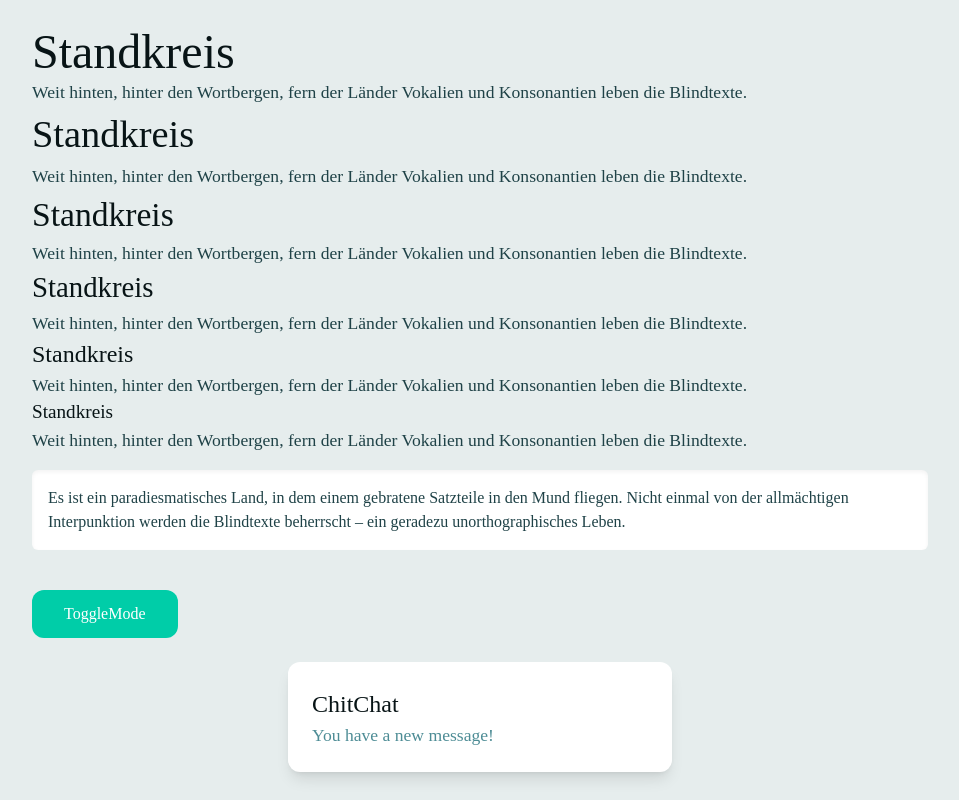
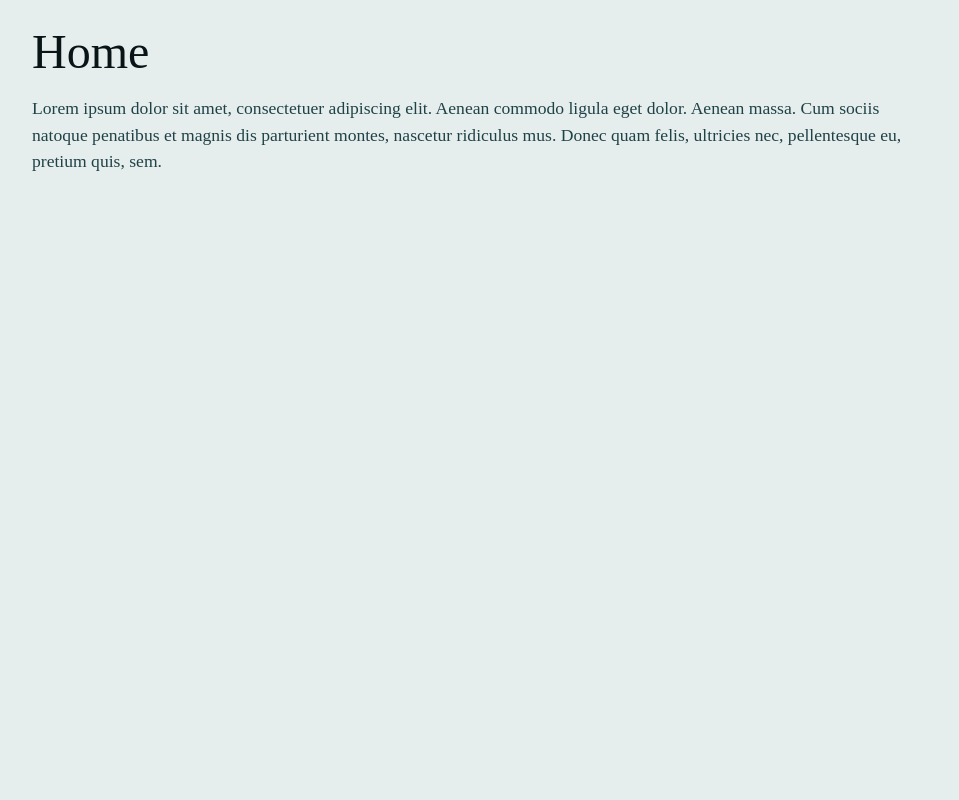
Before and after one commit to Standkreis/App, a Next.js app in the folder apps/app/: page / in a window 1280 px wide. Shown: the whole page, without its empty margins (160-1119 px from the left). Built offline with nearby package versions, Linux system fonts and the light colour scheme.

Commit message:
adds Styleguide and replaces home content

```diff
--- a/apps/app/src/app/(userland)/(home)/page.tsx
+++ b/apps/app/src/app/(userland)/(home)/page.tsx
@@ -6,59 +6,13 @@ export default function Home() {
   return (
     <Page>
       <Container className="max-w-4xl">
-        <h1>Standkreis</h1>
+        <h1 className="mb-4">Home</h1>
         <p>
-          Weit hinten, hinter den Wortbergen, fern der Länder Vokalien und
-          Konsonantien leben die Blindtexte.
+          Lorem ipsum dolor sit amet, consectetuer adipiscing elit. Aenean
+          commodo ligula eget dolor. Aenean massa. Cum sociis natoque penatibus
+          et magnis dis parturient montes, nascetur ridiculus mus. Donec quam
+          felis, ultricies nec, pellentesque eu, pretium quis, sem.
         </p>
-
-        <h2>Standkreis</h2>
-        <p>
-          Weit hinten, hinter den Wortbergen, fern der Länder Vokalien und
-          Konsonantien leben die Blindtexte.
-        </p>
-
-        <h3>Standkreis</h3>
-        <p>
-          Weit hinten, hinter den Wortbergen, fern der Länder Vokalien und
-          Konsonantien leben die Blindtexte.
-        </p>
-
-        <h4>Standkreis</h4>
-        <p>
-          Weit hinten, hinter den Wortbergen, fern der Länder Vokalien und
-          Konsonantien leben die Blindtexte.
-        </p>
-
-        <h5>Standkreis</h5>
-        <p>
-          Weit hinten, hinter den Wortbergen, fern der Länder Vokalien und
-          Konsonantien leben die Blindtexte.
-        </p>
-
-        <h6>Standkreis</h6>
-        <p>
-          Weit hinten, hinter den Wortbergen, fern der Länder Vokalien und
-          Konsonantien leben die Blindtexte.
-        </p>
-
-        <blockquote>
-          Es ist ein paradiesmatisches Land, in dem einem gebratene Satzteile in
-          den Mund fliegen. Nicht einmal von der allmächtigen Interpunktion
-          werden die Blindtexte beherrscht – ein geradezu unorthographisches
-          Leben.
-        </blockquote>
-
-        <ToggleMode />
-
-        <div className="bg-paper mx-auto flex max-w-sm items-center space-x-4 rounded-xl p-6 shadow-lg ">
-          <div>
-            <h5>ChitChat</h5>
-            <p className="!text-hint font-weight-100">
-              You have a new message!
-            </p>
-          </div>
-        </div>
       </Container>
     </Page>
   )
--- /dev/null
+++ b/apps/app/src/app/(userland)/styleguide/page.tsx
@@ -0,0 +1,63 @@
+import Container from '@/components/Container'
+import Page from '@/components/Page'
+import React from 'react'
+
+const page = () => {
+  return (
+    <Page>
+      <Container className="max-w-4xl">
+        <h1>Standkreis</h1>
+        <p>
+          Weit hinten, hinter den Wortbergen, fern der Länder Vokalien und
+          Konsonantien leben die Blindtexte.
+        </p>
+
+        <h2>Standkreis</h2>
+        <p>
+          Weit hinten, hinter den Wortbergen, fern der Länder Vokalien und
+          Konsonantien leben die Blindtexte.
+        </p>
+
+        <h3>Standkreis</h3>
+        <p>
+          Weit hinten, hinter den Wortbergen, fern der Länder Vokalien und
+          Konsonantien leben die Blindtexte.
+        </p>
+
+        <h4>Standkreis</h4>
+        <p>
+          Weit hinten, hinter den Wortbergen, fern der Länder Vokalien und
+          Konsonantien leben die Blindtexte.
+        </p>
+
+        <h5>Standkreis</h5>
+        <p>
+          Weit hinten, hinter den Wortbergen, fern der Länder Vokalien und
+          Konsonantien leben die Blindtexte.
+        </p>
+
+        <h6>Standkreis</h6>
+        <p>
+          Weit hinten, hinter den Wortbergen, fern der Länder Vokalien und
+          Konsonantien leben die Blindtexte.
+        </p>
+
+        <blockquote>
+          Es ist ein paradiesmatisches Land, in dem einem gebratene Satzteile in
+          den Mund fliegen. Nicht einmal von der allmächtigen Interpunktion
+          werden die Blindtexte beherrscht – ein geradezu unorthographisches
+          Leben.
+        </blockquote>
+
+        <div className="bg-paper mx-auto flex max-w-sm items-center space-x-4 rounded-xl p-6 shadow-lg ">
+          <div>
+            <h5>ChitChat</h5>
+            <p className="text-hint">You have a new message!</p>
+          </div>
+        </div>
+      </Container>
+    </Page>
+  )
+}
+
+export default page
```
